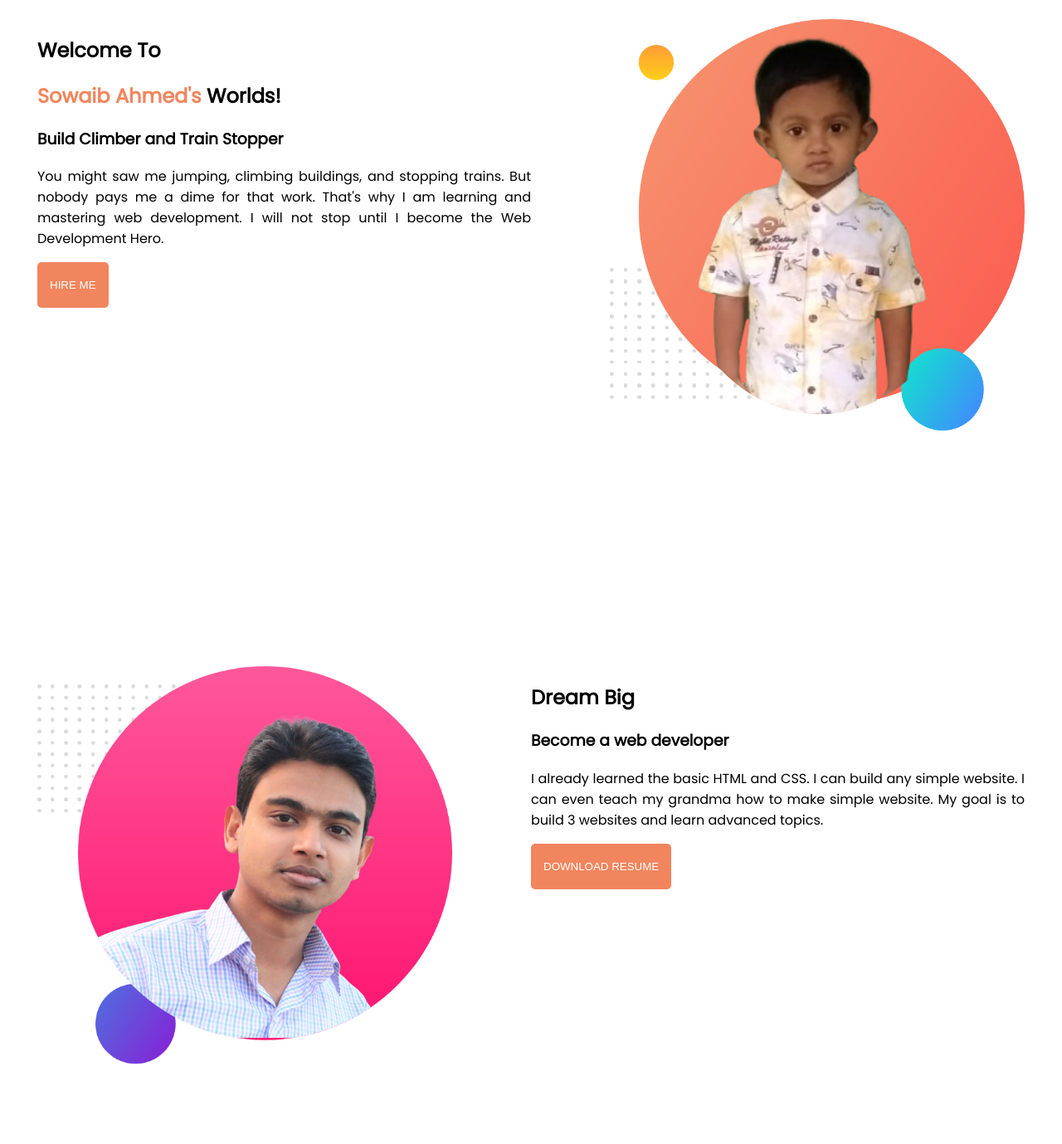
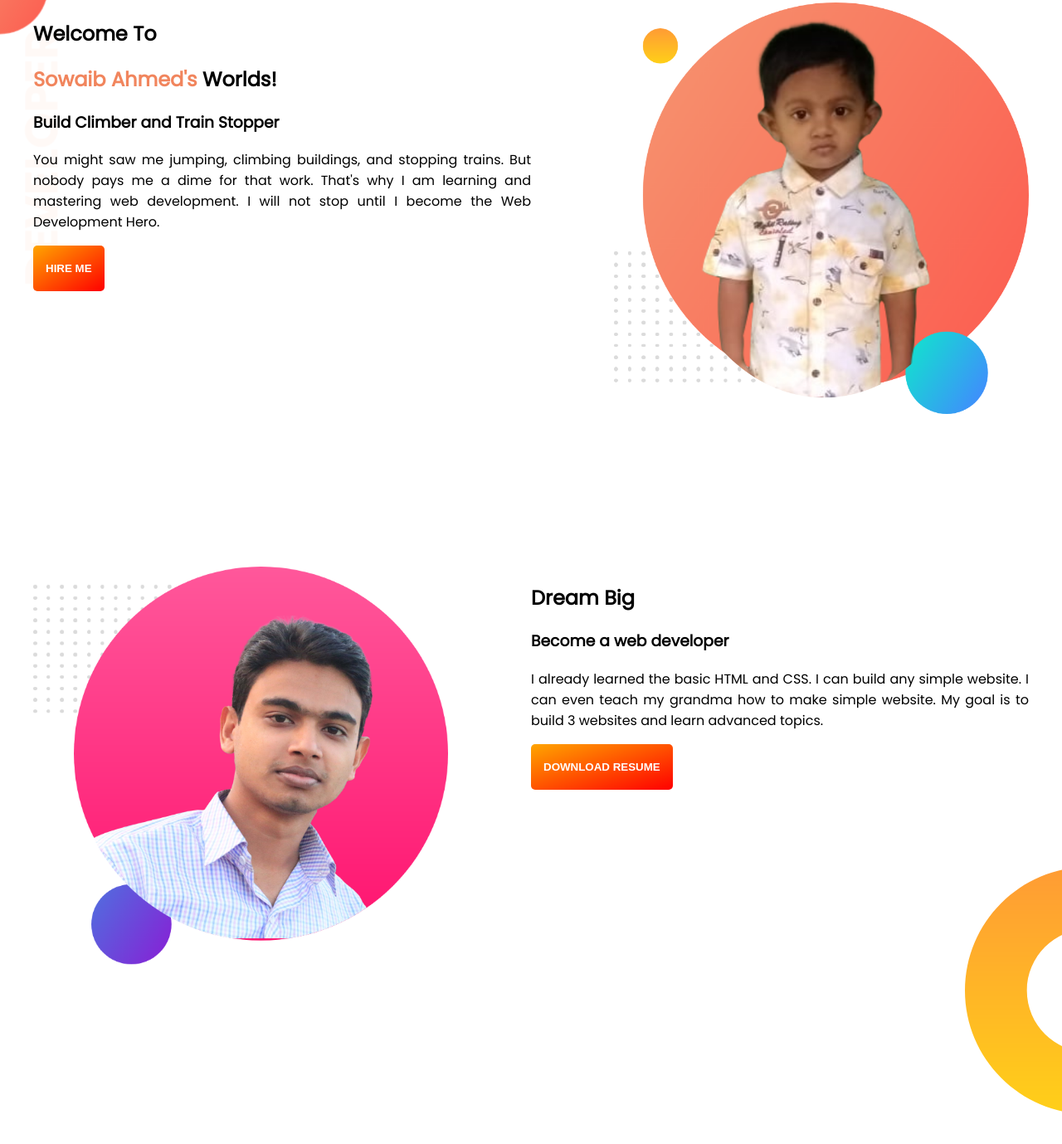
Before and after one commit to sajib-programmer/portfolio-website, a plain HTML site: page index.html in a window 1280 px wide. Shown: the part 17-1396 px from the top of the page at 83% size. After the commit the page ends 1360 px from the top, so only its background shows below. Drawn offline with Linux system fonts and the light colour scheme.

Commit message:
second commit

```diff
--- a/css/style.css
+++ b/css/style.css
@@ -6,10 +6,13 @@ body{
 .sec{
     display: flex;
     justify-content: space-between;
-    height: 90vh;
-    margin: 20px 30px;
-    padding: 20px 15px;
-    background-image: url(background-images);
+    height: 80vh;
+    margin: 0;
+    padding: 20px 40px;
+}
+.top_banner{
+    background-image: url(../images/top-banner.png);
+    background-repeat: no-repeat;
 }
 .sowaib{
     width: 500px;
@@ -25,10 +28,16 @@ p{
 }
 .btn{
     color:white;
-    background-color: rgb(241, 133, 93);
+    background-image: linear-gradient(to right bottom, orange, red);
     padding: 20px 15px;
-
     border: none;
     border-radius: 5px;
     cursor: pointer;
+    font-weight: 800;
 }
+.middle_banner{
+    background-image: url(../images/dream-bg.png);
+    background-repeat: no-repeat;
+    background-position-x: right;
+    background-position-y: bottom;
+}
--- a/index.html
+++ b/index.html
@@ -12,7 +12,7 @@
     <link rel="shortcut icon" href="images/portfolio.png" type="image/x-icon">
 </head>
 <body>
-    <section class="sec">
+    <section class="sec top_banner">
         <div class="left">
             <h1>Welcome To</h1>
             <h1><span>Sowaib Ahmed's</span> Worlds!</h1>
@@ -24,7 +24,7 @@
             <img src="images/sowaib.png" alt="" class="sowaib">
         </div>
     </section>
-    <section class="sec">
+    <section class="sec middle_banner">
         <div class="right">
             <img src="images/sajib.png" alt="" class="sowaib">
         </div>
```
